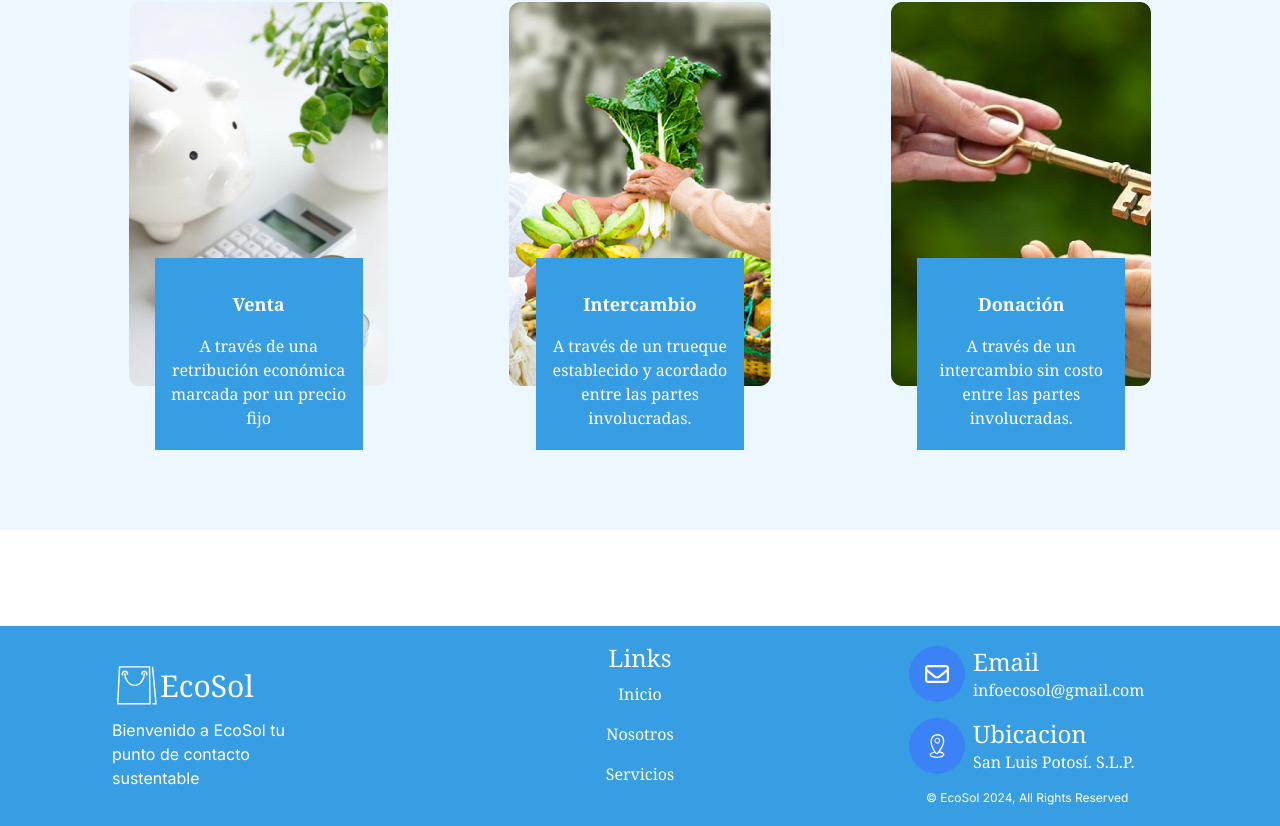
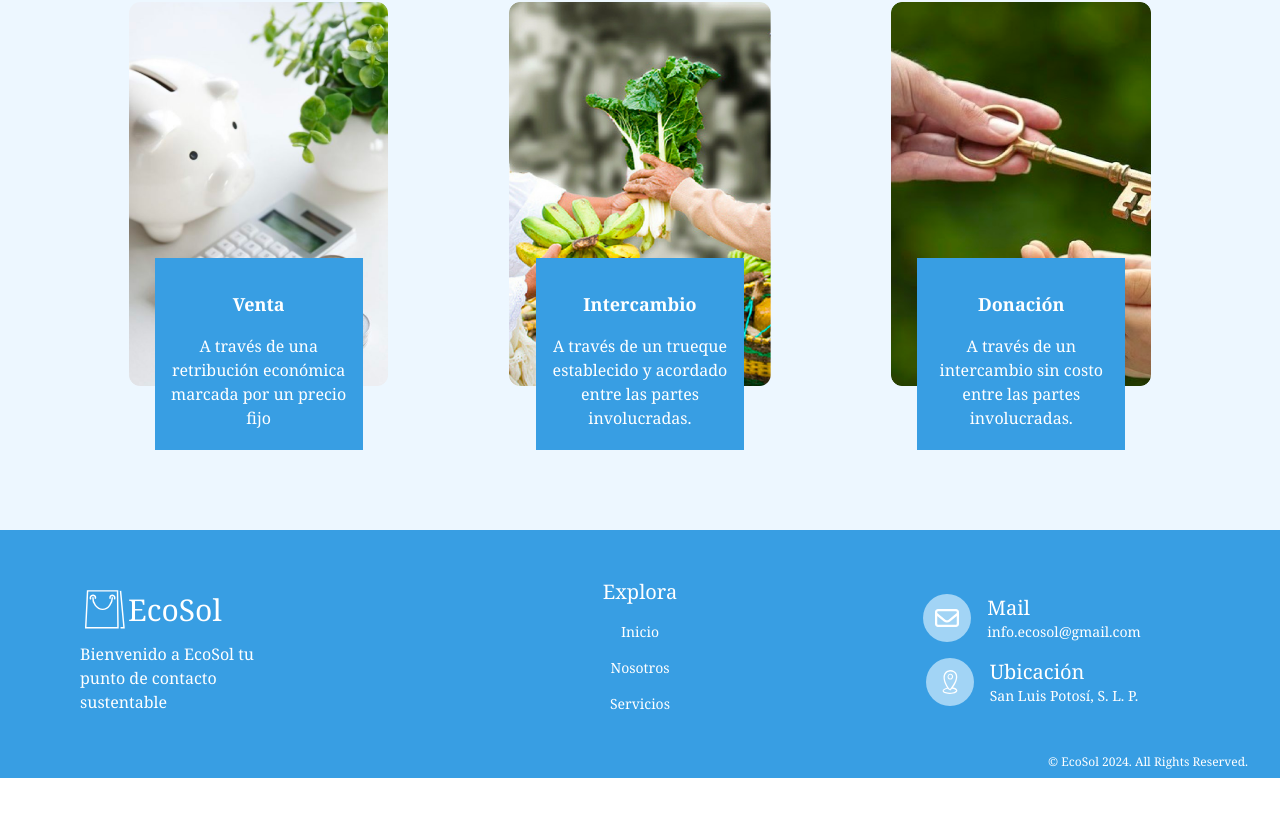
Before and after one commit to Chuyini/EcoSol, a Next.js app: page / in a window 1280 px wide. Shown: the part 1074-1900 px from the top of the page. After the commit the page ends 1852 px from the top, so only its background shows below. Built offline with nearby package versions, Linux system fonts and the light colour scheme.

Commit message:
[ECOSOL]: Root Layout finalized

```diff
--- a/app/page.tsx
+++ b/app/page.tsx
@@ -38,7 +38,7 @@ const SERVICES_CARD_DATA = [
 
 export default function Home() {
    return (
-      <main className='flex min-h-screen flex-col items-center justify-between py-24'>
+      <main className='flex min-h-screen flex-col items-center justify-between pt-24'>
          <Avatar userId='123' picture='/Card1.png' className='mr-8' />
 
          <Button variant='secondary' border='none' className=''>
--- a/components/atoms/Logo/Logo.tsx
+++ b/components/atoms/Logo/Logo.tsx
@@ -1,17 +1,25 @@
-import { FunctionComponent } from 'react';
+import { FunctionComponent, HtmlHTMLAttributes } from 'react';
 import EcoSolIcon from '../icons/EcoSol';
 import Link from 'next/link';
 
-interface LogoProps {
-   logoColor: string;
-   textColor: string;
+interface LogoProps extends HtmlHTMLAttributes<HTMLDivElement> {
+   variant: 'primary' | 'secondary';
 }
 
-const Logo: FunctionComponent<LogoProps> = ({logoColor, textColor}) => {
+const VARIANTS = {
+   primary: { text: ' text-black hidden', icon: 'text-primary-1 ' },
+   secondary: { text: ' text-white flex ', icon: 'text-white ' },
+};
+
+const Logo: FunctionComponent<LogoProps> = ({ variant, className }) => {
    return (
-      <Link href={'/'} className='mx-8 my-auto flex items-center '>
-         <EcoSolIcon className={'h-12 w-12 ' +logoColor} />
-         <span className={'hidden font-serif text-3xl lg:block '+textColor}>
+      <Link href={'/'} className={' my-auto flex items-center ' + className}>
+         <EcoSolIcon className={'h-12 w-12 ' + VARIANTS[variant].icon} />
+         <span
+            className={
+               ' font-serif text-3xl lg:block ' + VARIANTS[variant].text
+            }
+         >
             EcoSol
          </span>
       </Link>
--- a/components/molecules/FooterEcoSolInfo/FooterEcoSolInfo.tsx
+++ /dev/null
@@ -1,39 +0,0 @@
-import { FunctionComponent, HtmlHTMLAttributes } from 'react';
-import Link from 'next/link';
-import Email from '../../atoms/icons/Email';
-import Location from '../../atoms/icons/Location';
-
-interface FooterEcoSolInfoProps extends HtmlHTMLAttributes<HTMLDivElement> {
-
-}
-
-const FooterEcoSolInfo: FunctionComponent<FooterEcoSolInfoProps> = ({  }) => {
-    return (
-        <div className='flex-col items-center justify-start'>
-            <div className='flex'>
-                <div className='w-14 h-14 bg-blue-500 rounded-full flex items-center justify-center'>
-                    <Email className='h-6 w-6 text-white' />
-                </div>
-                <div className=" top-0 left-16 ml-2 text-black">
-                    <p className=' font-serif text-2xl text-white'>Email</p>
-                    <a href="mailto:infoecosol@gmail.com"><p className='font-serif text-1xl text-white'>infoecosol@gmail.com</p></a>
-                </div>
-            </div>
-
-            <div className='flex my-4 '>
-                <div className='w-14 h-14 bg-blue-500 rounded-full flex items-center justify-center'>
-                    <Location className='h-6 w-6' />
-                </div>
-                <div className=" top-0 left-16 ml-2 text-white">
-                    <p className=' font-serif text-2xl text-white'>Ubicacion</p>
-                    <p className='font-serif text-1xl text-white'>San Luis Potosí. S.L.P.</p>
-                </div>
-            </div>
-
-            <div className="text-white text-right mt-4 mr-4 text-xs">© EcoSol 2024, All Rights Reserved </div>
-
-        </div>
-    );
-};
-
-export default FooterEcoSolInfo;
--- /dev/null
+++ b/components/molecules/FooterInfo/FooterInfo.tsx
@@ -0,0 +1,39 @@
+import { FunctionComponent, HtmlHTMLAttributes, ReactNode } from 'react';
+import Link from 'next/link';
+
+export interface InfoElement {
+   name: string;
+   url: string;
+   icon: ReactNode;
+   body: string;
+}
+
+interface FooterInfoProps extends HtmlHTMLAttributes<HTMLDivElement> {
+   dataElements: InfoElement[];
+}
+
+const FooterInfo: FunctionComponent<FooterInfoProps> = ({ dataElements }) => {
+   return (
+      <div className='mx-auto my-4 w-full flex-col items-center justify-center lg:my-0 lg:w-1/4 '>
+         {dataElements.map((element) => (
+            <Link
+               href={element.url}
+               key={element.name}
+               className=' mx-auto my-4 flex w-full items-center justify-center lg:w-full'
+            >
+               <div className='flex h-12 w-12 items-center justify-center rounded-full bg-secondary-1 text-white'>
+                  {element.icon}
+               </div>
+               <div className='mx-4 flex flex-col'>
+                  <h3 className='text-lg text-white lg:text-xl'>
+                     {element.name}
+                  </h3>
+                  <p className='lg:text-md text-sm'>{element.body}</p>
+               </div>
+            </Link>
+         ))}
+      </div>
+   );
+};
+
+export default FooterInfo;
--- a/components/molecules/FooterLogoText/FooterLogoText.tsx
+++ /dev/null
@@ -1,26 +0,0 @@
-import { FunctionComponent, HtmlHTMLAttributes } from 'react';
-import Link from 'next/link';
-import Email from '../../atoms/icons/Email';
-import Location from '../../atoms/icons/Location';
-import EcoSol from '../../atoms/icons/EcoSol';
-import Logo from '../../atoms/Logo/Logo';
-
-interface FooterLogoTextProps extends HtmlHTMLAttributes<HTMLDivElement> {
-
-}
-
-const FooterEcoSolInfo: FunctionComponent<FooterLogoTextProps> = ({  }) => {
-    return (
-        <div className='flex flex-col justify-start my-4'>
-            <Logo logoColor='text-white' textColor='text-white'/>
-
-
-          <div className='w-1/2 mt-2 mx-8' >
-            Bienvenido a EcoSol tu punto de contacto sustentable
-            </div>
-
-        </div>
-    );
-};
-
-export default FooterEcoSolInfo;
--- a/components/molecules/Navigation/Navigation.tsx
+++ b/components/molecules/Navigation/Navigation.tsx
@@ -8,16 +8,34 @@ export interface Route {
 
 interface NavigationProps extends HtmlHTMLAttributes<HTMLDivElement> {
    buttons: Route[];
+   variant: 'navbar' | 'footer';
 }
 
-const Navigation: FunctionComponent<NavigationProps> = ({ buttons, color }) => {
+const VARIANTS = {
+   navbar: {
+      container: 'flex w-full flex-col lg:ml-20 lg:mr-auto lg:w-96 lg:flex-row',
+      link: 'transition-color colo mx-auto my-2 flex w-10/12 p-2 text-black duration-300 ease-in-out hover:bg-gray-200 lg:w-20 lg:justify-center lg:p-0 lg:hover:bg-transparent',
+   },
+   footer: {
+      container: 'my-4 hidden w-1/4 flex-col  text-center lg:flex',
+      link: 'transition-color text-sm my-2 mx-auto flex font-serif text-white lg:justify-center ',
+   },
+};
+
+const Navigation: FunctionComponent<NavigationProps> = ({
+   buttons,
+   variant,
+}) => {
    return (
-      <div className=' flex w-full flex-col lg:ml-20 lg:mr-auto lg:w-96 lg:flex-row'>
+      <div className={VARIANTS[variant].container}>
+         {variant === 'footer' && (
+            <h2 className='mb-2 text-xl text-white'>Explora</h2>
+         )}
          {buttons.map((button) => (
             <Link
                href={button.url}
                key={button.url}
-               className='transition-color text-black mx-auto my-2 flex w-10/12 p-2 colo duration-300 ease-in-out hover:bg-gray-200 lg:w-20 lg:justify-center lg:p-0 lg:hover:bg-transparent'
+               className={VARIANTS[variant].link}
             >
                {button.name}
             </Link>
--- a/components/molecules/NavigationFooter/NavigationFooter.tsx
+++ /dev/null
@@ -1,30 +0,0 @@
-import { FunctionComponent, HtmlHTMLAttributes } from 'react';
-import Link from 'next/link';
-
-export interface RouteFooter {
-    name: string;
-    url: string;
-}
-
-interface NavigationFooterProps extends HtmlHTMLAttributes<HTMLDivElement> {
-    buttons: RouteFooter[];
-}
-
-const NavigationFooter: FunctionComponent<NavigationFooterProps> = ({ buttons, color }) => {
-    return (
-        <div className='lg:flex w-full flex-col my-4 hidden'>
-            <span className='text-center font-serif text-2xl text-white'>Links</span>
-            {buttons.map((button) => (
-                <Link
-                    href={button.url}
-                    key={button.url}
-                    className='transition-color  font-serif text-1xl text-white mx-auto my-2 flex w-10/12 p-2 colo duration-300 ease-in-out hover:bg-gray-200 lg:w-20 lg:justify-center lg:p-0 lg:hover:bg-transparent'
-                >
-                    {button.name}
-                </Link>
-            ))}
-        </div>
-    );
-};
-
-export default NavigationFooter;
--- a/components/organisms/Footer/Footer.tsx
+++ b/components/organisms/Footer/Footer.tsx
@@ -1,32 +1,38 @@
 'use client';
-import { FunctionComponent, HtmlHTMLAttributes, useState } from 'react';
+import { FunctionComponent, HtmlHTMLAttributes, ReactNode } from 'react';
+import FooterInfo, { InfoElement } from '../../molecules/FooterInfo/FooterInfo';
 import Navigation, { Route } from '../../molecules/Navigation/Navigation';
-import FooterEcoSolInfo from '../../molecules/FooterEcoSolInfo/FooterEcoSolInfo';
-import EcoSol from '../../atoms/icons/EcoSol';
-import FooterLogoText from '../../molecules/FooterLogoText/FooterLogoText';
-import NavigationFooter, { RouteFooter } from '../../molecules/NavigationFooter/NavigationFooter';
+import Logo from '../../atoms/Logo/Logo';
 
 interface FooterProps extends HtmlHTMLAttributes<HTMLDivElement> {
    navigationButtons: Route[];
+   dataElements: InfoElement[];
+   message: string;
+   copyright: string;
 }
 
 const Footer: FunctionComponent<FooterProps> = ({
    navigationButtons,
+   dataElements,
+   message,
+   copyright,
 }) => {
    return (
-        <footer className='flex flex-col items-center justify-center w-full h-42 bg-primary-1 text-white'>
-            <div className="flex flex-col sm:flex-row justify-between w-full">
-                <div className="w-full sm:w-1/3 flex items-center pl-20">
-                    <FooterLogoText/>
+      <footer className='flex  w-full flex-col  bg-primary-1 font-serif text-white'>
+         <div className='mt-8 flex w-full flex-col items-center lg:flex-row'>
+            <div className='mx-auto flex w-full flex-col items-center justify-center lg:w-1/4 lg:items-start  '>
+               <Logo variant='secondary' />
+               <p className='mt-2 w-1/2 text-center lg:w-2/3 lg:text-left'>
+                  {message}
+               </p>
             </div>
-                <div className=" w-1/3 flex flex-col items-center text-black justify-center lg:block">
-                    <NavigationFooter buttons={navigationButtons} />
+            <Navigation variant='footer' buttons={navigationButtons} />
+
+            <FooterInfo dataElements={dataElements} />
          </div>
-                <div className="w-full sm:w-1/3 flex items-center pr-20 py-5 justify-center ">
-                    <FooterEcoSolInfo />
-                </div>
-
-            </div>
+         <p className='mx-auto mb-2 mt-4 flex text-xs lg:ml-auto lg:mr-8'>
+            {copyright}
+         </p>
       </footer>
    );
 };
--- a/components/organisms/Layout/Layout.tsx
+++ b/components/organisms/Layout/Layout.tsx
@@ -13,14 +13,16 @@ import CloseIcon from '../../atoms/icons/Close';
 import BellFilledIcon from '../../atoms/icons/BellFilled';
 import BellIcon from '../../atoms/icons/Bell';
 import Footer from '../Footer/Footer';
+import EmailIcon from '../../atoms/icons/Email';
+import LocationIcon from '../../atoms/icons/Location';
 
-const NavLinks = [
+const NAVIGATION_ROUTES = [
    { name: 'Inicio', url: '/' },
    { name: 'Nosotros', url: '/pages/Us' },
    { name: 'Servicios', url: 'pages/Services' },
 ];
 
-const UserLogButtons = [
+const LOG_BUTTONS = [
    { name: 'Registrate', url: '/pages/SignUp', variant: 'secondary' as const },
    { name: 'Ingresa', url: '/pages/LogIn', variant: 'primary' as const },
 ];
@@ -47,6 +49,21 @@ const NOTIFICATIONS = [
       name: 'Notification 2',
       isNameVisible: true,
       icon: <BellFilledIcon className='h-8 w-8' />,
+   },
+];
+
+const FOOTER_DATA_ELEMENTS = [
+   {
+      name: 'Mail',
+      body: 'info.ecosol@gmail.com',
+      icon: <EmailIcon className='h-6 w-6' />,
+      url: 'mailto:info.ecosol@gmail.com',
+   },
+   {
+      name: 'Ubicación',
+      body: 'San Luis Potosí, S. L. P.',
+      icon: <LocationIcon className='h-6 w-6' />,
+      url: 'https://www.google.com.mx/maps/place/San+Luis+Potos',
    },
 ];
 
@@ -92,23 +109,26 @@ const Layout: FunctionComponent<PropsWithChildren> = ({ children }) => {
             <>
                <NavBar
                   setToken={setToken}
-                  navigationButtons={NavLinks}
+                  navigationButtons={NAVIGATION_ROUTES}
                   token={token}
-                  userButtons={UserLogButtons}
+                  userButtons={LOG_BUTTONS}
                   displayMenuIcons={MENU_BUTTON_ICONS}
                   displayNotificationsIcons={NOTIFICATIONS_BUTTON_ICONS}
                   notifications={NOTIFICATIONS}
                   userData={userData}
                />
                {children}
+               <Footer
+                  navigationButtons={NAVIGATION_ROUTES}
+                  dataElements={FOOTER_DATA_ELEMENTS}
+                  message='Bienvenido a EcoSol tu punto de contacto sustentable'
+                  copyright='© EcoSol 2024. All Rights Reserved.'
+               />
             </>
          )}
          {!showChild && (
             <Loading className='m-auto mt-32 flex h-96 w-96 border-8 border-primary-1 text-primary-1' />
          )}
-         <Footer
-            navigationButtons={NavLinks}
-         />
       </>
    );
 };
--- a/components/organisms/NavBar/NavBar.tsx
+++ b/components/organisms/NavBar/NavBar.tsx
@@ -69,7 +69,7 @@ const NavBar: FunctionComponent<NavBarProps> = ({
 
    return (
       <nav className=' flex h-20 w-full items-center justify-between border bg-white font-serif'>
-         <Logo logoColor='text-primary-1' textColor='text-black'/>
+         <Logo variant='primary' className='mx-8' />
 
          <div className='relative flex h-full w-full items-center '>
             <div
@@ -78,7 +78,7 @@ const NavBar: FunctionComponent<NavBarProps> = ({
                   ' absolute right-0 top-16 flex w-screen origin-top flex-col border-b-4 border-b-primary-1 bg-white  p-0 transition-transform duration-300 ease-in-out lg:relative lg:top-0 lg:ml-8 lg:mr-auto lg:h-full lg:w-full lg:scale-y-100 lg:flex-row lg:items-center lg:border-0 lg:bg-transparent'
                }
             >
-               <Navigation buttons={navigationButtons} />
+               <Navigation variant='navbar' buttons={navigationButtons} />
 
                {!token && <UserButtons buttons={userButtons} />}
                {token && (
```
Lines whose indentation alone changed are shown as unchanged.
